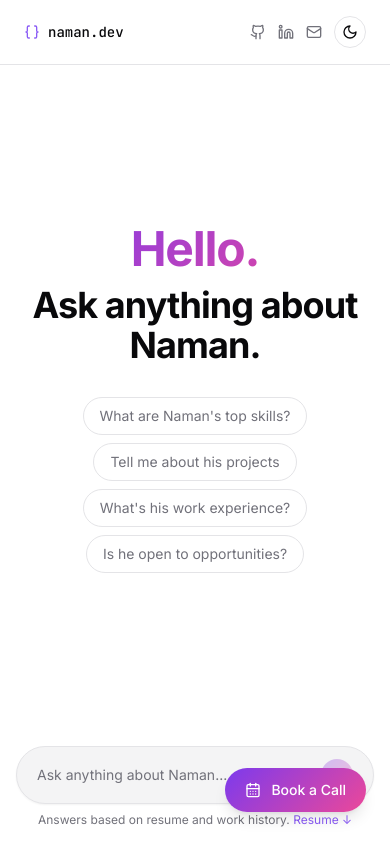
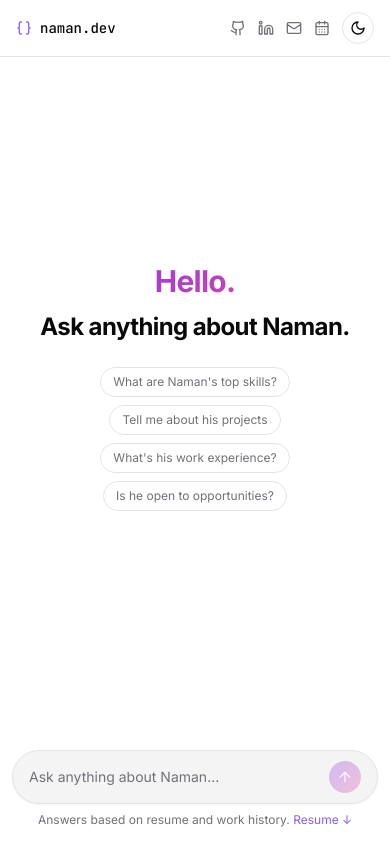
Before and after one commit to Namangupta123/AI-protfolio, a Next.js app in the folder Frontend/: page / in a window 390 px wide. Built offline with nearby package versions, Linux system fonts and the light colour scheme; no server answers.

Commit message:
Add responsiveness

```diff
--- a/Frontend/src/app/page.tsx
+++ b/Frontend/src/app/page.tsx
@@ -4,7 +4,7 @@ import { useState } from "react";
 import { useChat } from "@ai-sdk/react";
 import { TextStreamChatTransport } from "ai";
 import { motion, AnimatePresence } from "framer-motion";
-import { Braces, Github, Linkedin, Mail } from "lucide-react";
+import { Braces, CalendarDays, Github, Linkedin, Mail } from "lucide-react";
 import { ThemeToggle } from "@/components/ThemeToggle";
 import { MessageList } from "@/components/chat/MessageList";
 import { BottomBar } from "@/components/chat/BottomBar";
@@ -53,7 +53,7 @@ export default function Home() {
         initial={{ opacity: 0, y: -16 }}
         animate={{ opacity: 1, y: 0 }}
         transition={{ duration: 0.4 }}
-        className="flex items-center justify-between px-6 py-4 border-b border-border sticky top-0 bg-background/80 backdrop-blur-md z-10"
+        className="flex items-center justify-between px-4 py-3 sm:px-6 sm:py-4 border-b border-border sticky top-0 bg-background/80 backdrop-blur-md z-10"
       >
         <div className="flex items-center gap-2 font-mono text-sm font-medium">
           <Braces className="w-4 h-4 text-violet-500" />
@@ -72,12 +72,21 @@ export default function Home() {
               <Icon className="w-4 h-4" />
             </a>
           ))}
+          <a
+            href={process.env.NEXT_PUBLIC_CAL_URL}
+            target="_blank"
+            rel="noopener noreferrer"
+            aria-label="Book a Call"
+            className="[@media(min-width:965px)]:hidden text-muted-foreground hover:text-foreground transition-colors"
+          >
+            <CalendarDays className="w-4 h-4" />
+          </a>
           <ThemeToggle />
         </nav>
       </motion.header>
 
       {/* Main content */}
-      <main className="flex-1 flex flex-col pb-28 overflow-hidden">
+      <main className="flex-1 flex flex-col pb-32 sm:pb-28 overflow-hidden">
         {/* Hero — empty state */}
         <AnimatePresence>
           {!hasChat && (
@@ -87,18 +96,18 @@ export default function Home() {
               animate={{ opacity: 1, y: 0 }}
               exit={{ opacity: 0, y: -20, transition: { duration: 0.25 } }}
               transition={{ duration: 0.4 }}
-              className="flex flex-col items-center justify-center flex-1 text-center px-6 gap-8"
+              className="flex flex-col items-center justify-center flex-1 text-center px-4 sm:px-6 gap-6 sm:gap-8"
             >
               <div className="space-y-3">
-                <h1 className="text-5xl sm:text-6xl font-bold tracking-tight gradient-text">
+                <h1 className="text-3xl sm:text-5xl md:text-6xl font-bold tracking-tight gradient-text">
                   Hello.
                 </h1>
-                <h2 className="text-4xl sm:text-5xl font-bold tracking-tight text-foreground">
+                <h2 className="text-2xl sm:text-4xl md:text-5xl font-bold tracking-tight text-foreground">
                   Ask anything about Naman.
                 </h2>
               </div>
 
-              <div className="flex flex-wrap justify-center gap-2 max-w-xl">
+              <div className="flex flex-wrap justify-center gap-2 max-w-xs sm:max-w-xl">
                 {SUGGESTION_CHIPS.map((chip, i) => (
                   <motion.button
                     key={chip}
@@ -107,7 +116,7 @@ export default function Home() {
                     animate={{ opacity: 1, y: 0 }}
                     transition={{ duration: 0.3, delay: 0.15 + i * 0.06 }}
                     onClick={() => submit(chip)}
-                    className="px-4 py-2 rounded-full border border-border bg-transparent text-muted-foreground text-sm hover:border-violet-400 hover:text-violet-500 hover:bg-violet-50 dark:hover:bg-violet-950/30 transition-all duration-200"
+                    className="px-3 sm:px-4 py-1.5 sm:py-2 rounded-full border border-border bg-transparent text-muted-foreground text-xs sm:text-sm hover:border-violet-400 hover:text-violet-500 hover:bg-violet-50 dark:hover:bg-violet-950/30 transition-all duration-200"
                   >
                     {chip}
                   </motion.button>
--- a/Frontend/src/components/BookACallButton.tsx
+++ b/Frontend/src/components/BookACallButton.tsx
@@ -14,7 +14,7 @@ export function BookACallButton() {
       transition={{ duration: 0.6, ease: [0.22, 1, 0.36, 1], delay: 0.8 }}
       whileHover={{ scale: 1.05, transition: { type: "spring", stiffness: 350, damping: 20 } }}
       whileTap={{ scale: 0.96, transition: { duration: 0.1 } }}
-      className="fixed bottom-8 right-6 z-50 flex items-center gap-2.5 gradient-bg text-white text-sm font-medium px-5 py-3 rounded-full shadow-lg hover:shadow-violet-500/40 transition-shadow duration-300"
+      className="hidden [@media(min-width:965px)]:flex fixed bottom-8 right-6 z-50 items-center gap-2.5 gradient-bg text-white text-sm font-medium px-5 py-3 rounded-full shadow-lg hover:shadow-violet-500/40 transition-shadow duration-300"
     >
       <CalendarDays className="w-4 h-4 shrink-0" />
       Book a Call
--- a/Frontend/src/components/chat/BottomBar.tsx
+++ b/Frontend/src/components/chat/BottomBar.tsx
@@ -12,10 +12,10 @@ interface BottomBarProps {
 export function BottomBar({ input, setInput, onSubmit, disabled }: BottomBarProps) {
   return (
     <div className="fixed bottom-0 left-0 right-0 bg-background/80 backdrop-blur-md z-20">
-      <div className="max-w-2xl mx-auto px-4 pt-3 pb-4">
+      <div className="max-w-2xl mx-auto px-3 sm:px-4 pt-3 pb-4 sm:pb-5">
         <form
           onSubmit={onSubmit}
-          className="flex items-center gap-2 rounded-full border border-border bg-card px-5 py-3 shadow-sm input-glow transition-all"
+          className="flex items-center gap-2 rounded-full border border-border bg-card px-4 sm:px-5 py-2.5 sm:py-3 shadow-sm input-glow transition-all"
         >
           <input
             value={input}
@@ -38,7 +38,9 @@ export function BottomBar({ input, setInput, onSubmit, disabled }: BottomBarProp
         <p className="text-center text-xs text-muted-foreground mt-2">
           Answers based on resume and work history.{" "}
           <a
-            href="#"
+            href="https://drive.google.com/file/d/1ovTHPiSxHl8YzGgfdSJ0SszQDCfb_Vcu/view?usp=sharing"
+            target="_blank"
+            rel="noopener noreferrer"
             className="text-violet-500 hover:text-violet-600 dark:hover:text-violet-400 transition-colors"
           >
             Resume ↓
--- a/Frontend/src/components/chat/MessageList.tsx
+++ b/Frontend/src/components/chat/MessageList.tsx
@@ -37,8 +37,8 @@ export function MessageList({ messages, status, error, regenerate }: MessageList
 
   return (
     <div className="flex flex-col flex-1 overflow-hidden">
-      <ScrollArea className="flex-1 px-4 py-6">
-        <div className="flex flex-col gap-6 max-w-2xl mx-auto" aria-live="polite" aria-atomic="false">
+      <ScrollArea className="flex-1 px-3 sm:px-4 py-4 sm:py-6">
+        <div className="flex flex-col gap-4 sm:gap-6 max-w-2xl mx-auto" aria-live="polite" aria-atomic="false">
           <AnimatePresence initial={false}>
             {messages.map((msg) => (
               <ChatBubble key={msg.id} message={msg} />
@@ -98,7 +98,7 @@ function ChatBubble({ message }: { message: UIMessage }) {
       </div>
 
       <div
-        className={`max-w-[80%] px-4 py-2.5 rounded-2xl text-sm leading-relaxed ${
+        className={`max-w-[90%] sm:max-w-[80%] px-3 sm:px-4 py-2 sm:py-2.5 rounded-2xl text-sm leading-relaxed ${
           isUser
             ? "gradient-bg text-white rounded-br-sm"
             : "bg-secondary text-foreground rounded-bl-sm border border-border"
```
